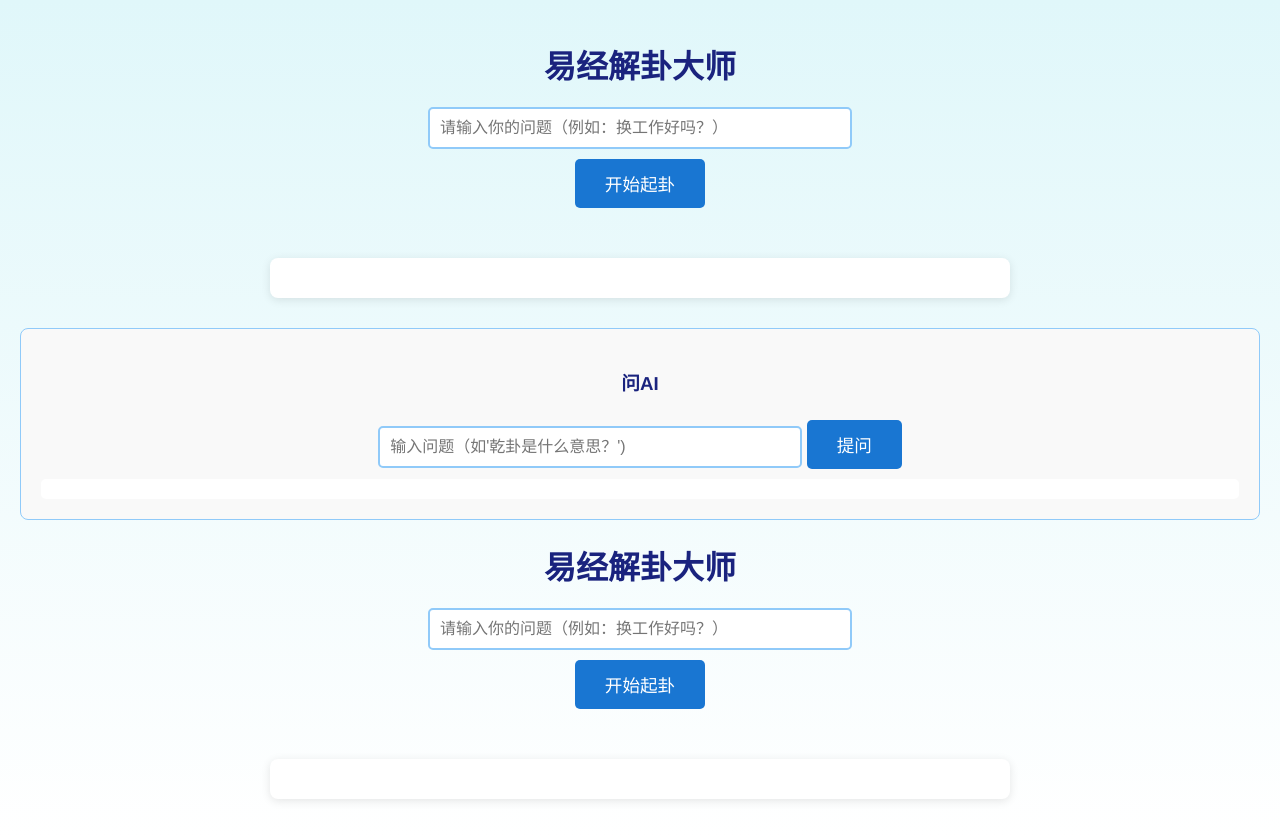
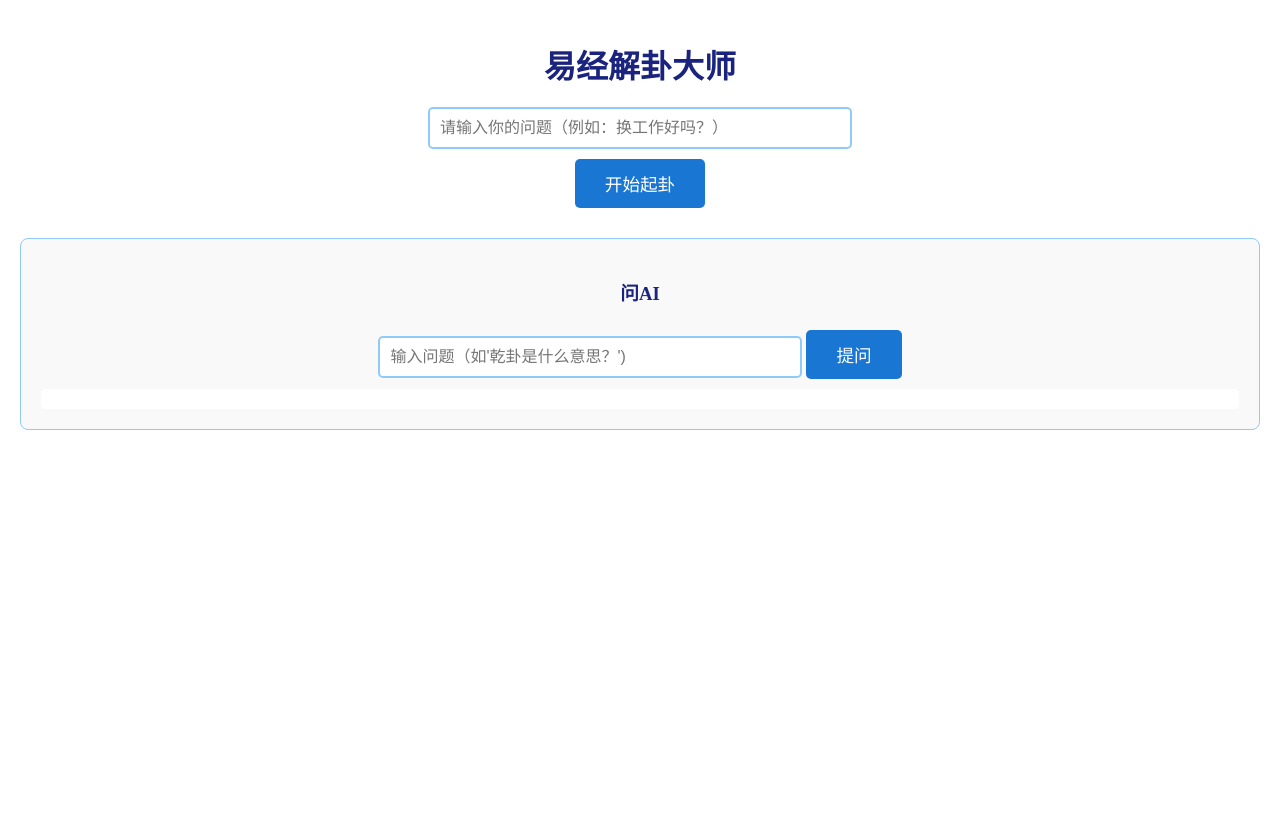
Before and after one commit to taichihippo/yijing-robot, a website: page index.html in a window 1280 px wide. Drawn offline with Linux system fonts and the light colour scheme.

Commit message:
Update index.html

```diff
--- a/index.html
+++ b/index.html
@@ -6,24 +6,21 @@
   <title>易经解卦大师</title>
   <style>
     body {
-            font-family: 'Helvetica', sans-serif;
+      font-family: 'Helvetica'， sans-serif;
       text-align: center;
       padding: 20px;
-            background: linear-gradient(to bottom, #e0f7fa, #ffffff);
+      background: linear-gradient(到 bottom, #e0f7fa, #ffffff);
       margin: 0;
       min-height: 100vh;
     }
-
     h1 {
       color: #1a237e;
       font-size: 2em;
       margin-bottom: 20px;
     }
-
-        .input-container {
+    。input-container {
       margin: 20px 0;
     }
-
     input {
       width: 80%;
       max-width: 400px;
@@ -32,7 +29,6 @@
       border-radius: 5px;
       font-size: 1em;
     }
-
     button {
       padding: 12px 30px;
       background-color: #1976d2;
@@ -43,118 +39,12 @@
       font-size: 1.1em;
       margin-top: 10px;
     }
-
     button:hover {
       background-color: #1565c0;
     }
-
-        .result {
+    。result {
       margin-top: 30px;
     }
-
-        .gua-display {
-            display: flex;
-            justify-content: center;
-            align-items: center;
-            gap: 20px;
-            flex-wrap: wrap;
-        }
-
-        .gua-box {
-            background-color: #ffffff;
-            padding: 15px;
-            border-radius: 8px;
-            box-shadow: 0 2px 10px rgba(0,0,0,0.1);
-            width: 150px;
-        }
-
-        .gua-lines {
-            margin: 10px 0;
-            font-size: 1.2em;
-        }
-
-            .gua-lines span {
-                display: block;
-                margin: 5px 0;
-            }
-
-        .interpretation {
-            max-width: 700px;
-            margin: 20px auto;
-            background-color: #fff;
-            padding: 20px;
-            border-radius: 8px;
-            box-shadow: 0 2px 10px rgba(0,0,0,0.1);
-            text-align: left;
-            font-size: 1.1em;
-            line-height: 1.5;
-        }
-
-        @media (max-width: 600px) {
-            .gua-box {
-                width: 120px;
-            }
-
-            input {
-                width: 90%;
-            }
-        }
-    </style>
-</head>
-<!DOCTYPE html>
-<html lang="zh-CN">
-<head>
-    <meta charset="UTF-8">
-    <meta name="viewport" content="width=device-width, initial-scale=1.0">
-    <title>易经解卦大师</title>
-    <style>
-        body {
-            font-family: 'Helvetica', sans-serif;
-            text-align: center;
-            padding: 20px;
-            background: linear-gradient(to bottom, #e0f7fa, #ffffff);
-            margin: 0;
-            min-height: 100vh;
-        }
-
-        h1 {
-            color: #1a237e;
-            font-size: 2em;
-            margin-bottom: 20px;
-        }
-
-        .input-container {
-            margin: 20px 0;
-        }
-
-        input {
-            width: 80%;
-            max-width: 400px;
-            padding: 10px;
-            border: 2px solid #90caf9;
-            border-radius: 5px;
-            font-size: 1em;
-        }
-
-        button {
-            padding: 12px 30px;
-            background-color: #1976d2;
-            color: white;
-            border: none;
-            border-radius: 5px;
-            cursor: pointer;
-            font-size: 1.1em;
-            margin-top: 10px;
-        }
-
-            button:hover {
-                background-color: #1565c0;
-            }
-
-        .result {
-            margin-top: 30px;
-        }
-
     。gua-display {
       display: flex;
       justify-content: center;
@@ -162,7 +52,6 @@
       gap: 20px;
       flex-wrap: wrap;
     }
-
     。gua-box {
       background-color: #ffffff;
       padding: 15px;
@@ -170,17 +59,14 @@
       box-shadow: 0 2px 10px rgba(0，0，0，0.1);
       width: 150px;
     }
-
     。gua-lines {
       margin: 10px 0;
       font-size: 1.2em;
     }
-
     。gua-lines span {
       display: block;
       margin: 5px 0;
     }
-
     。interpretation {
       max-width: 700px;
       margin: 20px auto;
@@ -192,7 +78,6 @@
       font-size: 1.1em;
       line-height: 1.5;
     }
-
     #ai-section {
       margin-top: 30px;
       padding: 20px;
@@ -200,12 +85,10 @@
       border-radius: 8px;
       background-color: #f9f9f9;
     }
-
     #ai-section h3 {
       color: #1a237e;
       margin-bottom: 15px;
     }
-
     #answer {
       margin-top: 10px;
       padding: 10px;
@@ -213,15 +96,9 @@
       border-radius: 5px;
       box-shadow: 0 2px 5px rgba(0，0，0，0.1);
     }
-
     @media (max-width: 600px) {
-            。gua-box {
-                width: 120px;
-            }
-
-            input {
-                width: 90%;
-            }
+      。gua-box { width: 120px; }
+      input { width: 90%; }
     }
   </style>
 </head>
@@ -245,18 +122,3 @@
   <script src="script.js"></script>
 </body>
 </html>
-<body>
-    <h1>易经解卦大师</h1>
-    <div class="input-container">
-        <input id="question" type="text" placeholder="请输入你的问题（例如：换工作好吗？）">
-        <br>
-        <button onclick="generateGua()">开始起卦</button>
-    </div>
-    <div class="result">
-        <div id="guaDisplay" class="gua-display"></div>
-        <div id="interpretation" class="interpretation"></div>
-    </div>
-    <script src="script.js"></script>
-</body>
-</html>
-<script src="script.js"></script>
```
Lines whose indentation alone changed are shown as unchanged.
